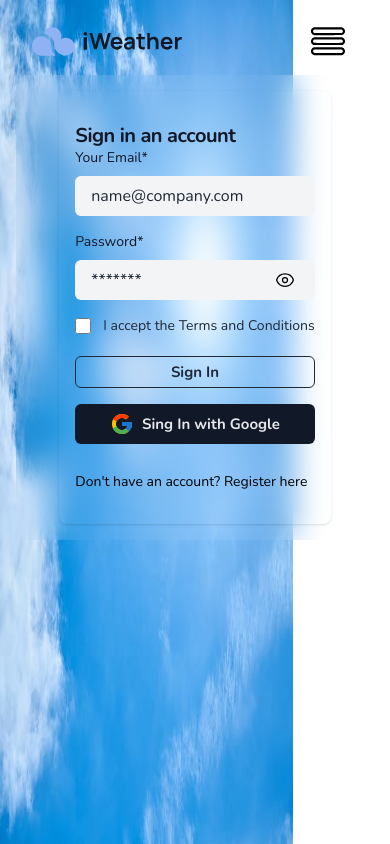
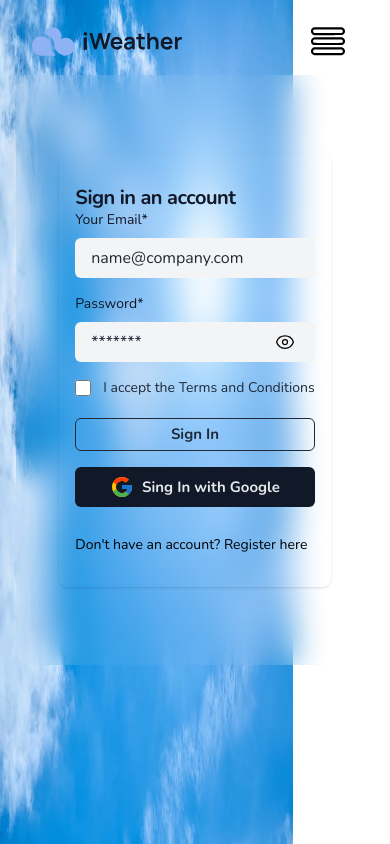
Before and after one commit to ayazwx/iweather.com.tr, a Next.js app: page /login in a window 390 px wide. Built offline with nearby package versions, Linux system fonts and the light colour scheme.

Commit message:
responsive

```diff
--- a/src/components/Container.tsx
+++ b/src/components/Container.tsx
@@ -11,7 +11,7 @@ interface Props {
 
 const Container = ({ children, width="w-full",height="h-full", name, flexDirect="row", claNamess }: Props) => {
   return (
-    <section className={`flex flex-${flexDirect} ${width} ${height} desk:overflow-y-auto gap-2 relative py-4 mx-4 sm:flex-col sm:mx-0 justify-center items-center rounded-xl overflow-hidden text-white z-10 backdrop-filter backdrop-blur-lg bg-opacity-003 ${claNamess}`}>
+    <section className={`flex flex-${flexDirect} ${width} ${height} desk:overflow-y-auto gap-2  min-h-[70vh] relative py-4 mx-4 sm:flex-col sm:mx-0 justify-center items-center rounded-xl overflow-hidden text-white z-10 backdrop-filter backdrop-blur-lg bg-opacity-003 ${claNamess}`}>
       {
         name && <h1 className="absolute top-2 left-4 uppercase text-2xl font-bold leading-tight tracking-tight text-gray-900 md:text-2xl dark:text-white">{name}</h1>
       }
--- a/src/components/SearchBar.tsx
+++ b/src/components/SearchBar.tsx
@@ -88,7 +88,7 @@ const SearchBar: React.FC<Props> = ({
 
 
   return (
-    <div className={`flex flex-col relative justify-center sm:justify-start items-center min-h-[80vh] ${!data && 'desk:-mt-60'}`}>
+    <div className={`flex flex-col relative justify-center sm:justify-start items-center ${!data && 'desk:-mt-60'}`}>
       <div className={`flex flex-col relative items-center justify-start gap-10`}>
       {
         !data && (
```
